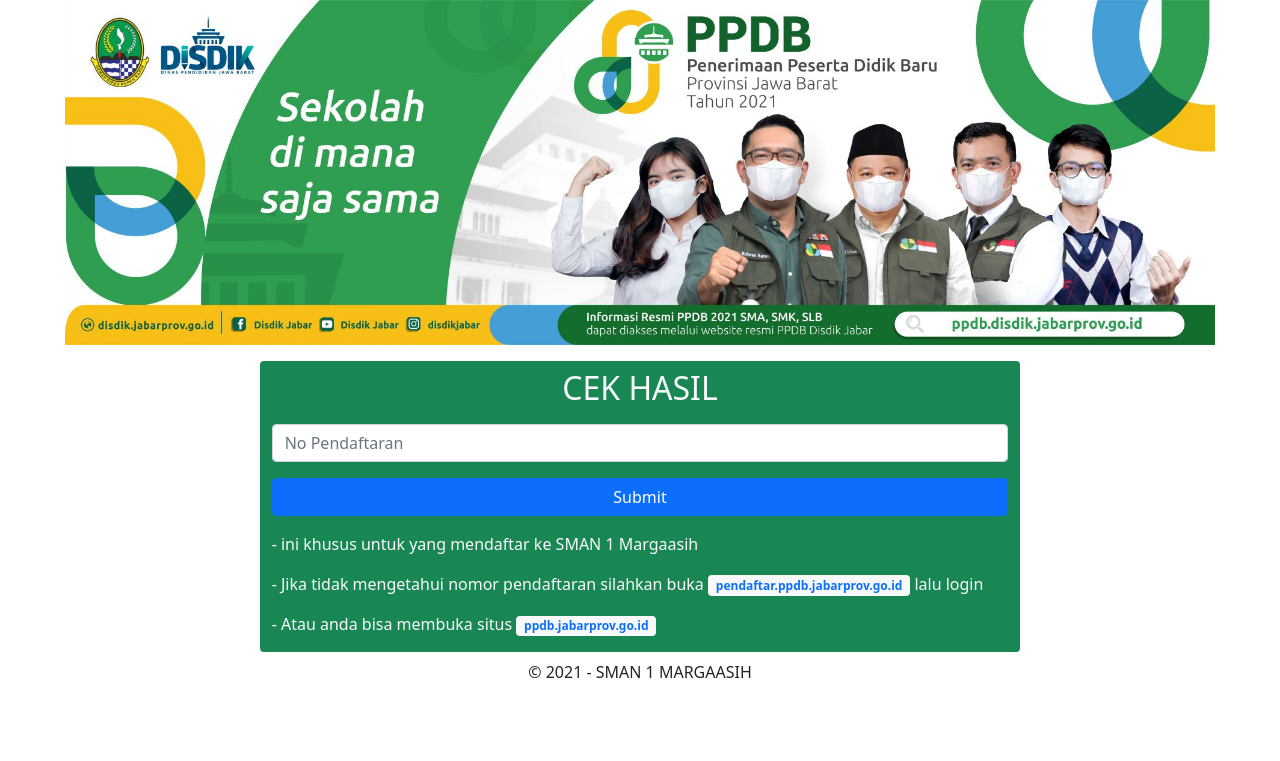
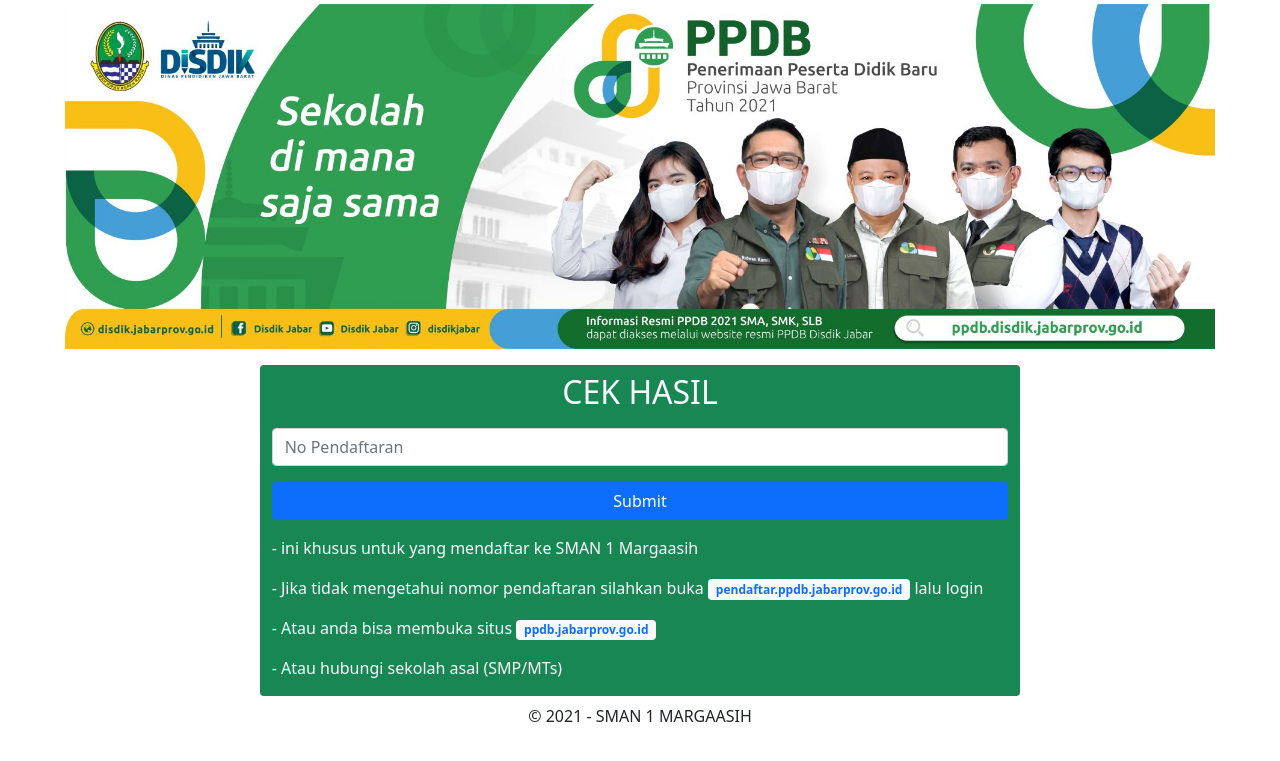
Before and after one commit to upiw256/daftarulang, a PHP site: page / in a window 1280 px wide. Shown: the top 761 px of the page. Run offline with PHP 8.4, Linux system fonts and the light colour scheme.

Commit message:
banner mt-1

```diff
--- a/index.php
+++ b/index.php
@@ -21,7 +21,7 @@
 <div class="row align-items-center">
     <div class="container">
         <div class="row justify-content-center">
-        <img class="mb-3 img-responsive" src="img/spanduk.jpg" alt="sepanduk ppdb" style="width:90%;height:90%;">
+        <img class="mb-3 mt-1 img-responsive" src="img/spanduk.jpg" alt="sepanduk ppdb" style="width:90%;height:90%;">
 
 
             <div class="col-7 bg-success rounded">
@@ -41,6 +41,7 @@
             <p class="fw-light text-light">- ini khusus untuk yang mendaftar ke SMAN 1 Margaasih</p>
             <p class="fw-light text-light">- Jika tidak mengetahui nomor pendaftaran silahkan buka <span class="badge bg-light"><a href="https://pendaftar.ppdb.disdik.jabarprov.go.id/" target="_blank" class="text-decoration-none">pendaftar.ppdb.jabarprov.go.id</a></span> lalu login</p>
             <p class="fw-light text-light">- Atau anda bisa membuka situs <span class="badge bg-light"><a href="https://ppdb.disdik.jabarprov.go.id/data-pendaftar/bandung/sma/negeri/608f7e1f19a57c0012556b6b" target="_blank" class="text-decoration-none">ppdb.jabarprov.go.id</a></span></p>
+            <p class="fw-light text-light">- Atau hubungi sekolah asal (SMP/MTs)</p>
             </div>
             <div class="row mt-2">
             <p class="text-center">© 2021 - SMAN 1 MARGAASIH</p>
```
